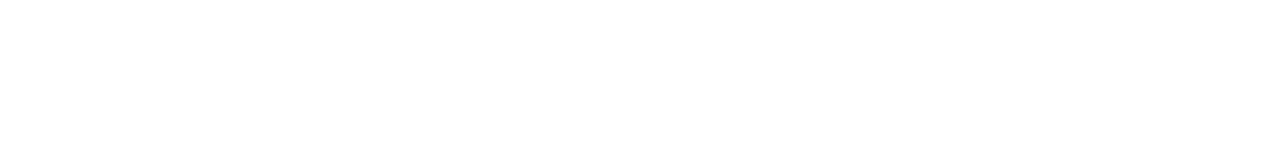
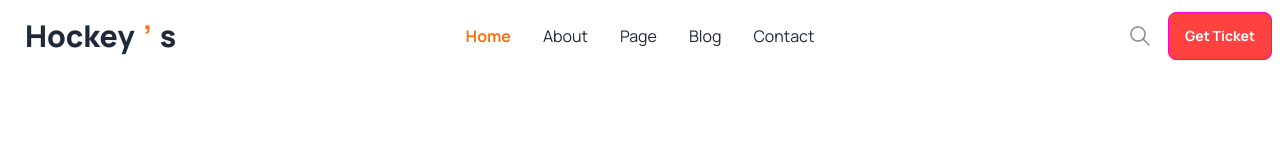
Before and after one commit to Tarekfaisal7M/assignment--3, a plain HTML site: page index.html in a window 1280 px wide. Drawn offline with nearby package versions, Linux system fonts and the light colour scheme.

Commit message:
added navbar section

```diff
--- a/index.html
+++ b/index.html
@@ -4,7 +4,7 @@
 <head>
     <meta charset="UTF-8">
     <meta name="viewport" content="width=device-width, initial-scale=1.0">
-    <title>My New wedsite</title>
+    <title>Hockey website</title>
     <!-- daisy ui & t/w -->
 
     <link href="https://cdn.jsdelivr.net/npm/daisyui@4.6.0/dist/full.min.css" rel="stylesheet" type="text/css" />
@@ -22,6 +22,7 @@
                 extend: {
                     colors: {
                         clifford: '#da373d',
+                        'hockey-primary': '#FF4240',
                     }
                 }
             }
@@ -35,9 +36,46 @@
     </style>
 </head>
 
-<body>
-    <header>
-
+<body class="font-manrope">
+    <header class="">
+        <!-- navbar section -->
+        <nav>
+            <div class="navbar bg-base-100">
+                <div class="navbar-start">
+                    <div class="dropdown">
+                        <div tabindex="0" role="button" class="btn btn-ghost lg:hidden">
+                            <svg xmlns="http://www.w3.org/2000/svg" class="h-5 w-5" fill="none" viewBox="0 0 24 24"
+                                stroke="currentColor">
+                                <path stroke-linecap="round" stroke-linejoin="round" stroke-width="2"
+                                    d="M4 6h16M4 12h8m-8 6h16" />
+                            </svg>
+                        </div>
+                        <ul tabindex="0"
+                            class="menu menu-sm dropdown-content mt-3 z-[1] p-2 shadow text-base bg-base-100 rounded-box w-52">
+                            <li><a>Home</a></li>
+                            <li><a>About</a></li>
+                            <li><a>Page</a></li>
+                            <li><a>Blog</a></li>
+                            <li><a>Contact</a></li>
+                        </ul>
+                    </div>
+                    <a class="btn btn-ghost text-3xl font-extrabold">Hockey<span class="text-orange-500">’</span>s</a>
+                </div>
+                <div class="navbar-center hidden lg:flex">
+                    <ul class="menu menu-horizontal text-base px-1">
+                        <li><a class="text-orange-500 font-bold">Home</a></li>
+                        <li><a>About</a></li>
+                        <li><a>Page</a></li>
+                        <li><a>Blog</a></li>
+                        <li><a>Contact</a></li>
+                    </ul>
+                </div>
+                <div class="navbar-end gap-4">
+                    <img src="Images/Frame.png" alt="">
+                    <a class="btn btn-secondary bg-hockey-primary font-bold text-white">Get Ticket</a>
+                </div>
+            </div>
+        </nav>
     </header>
     <main>
 
```
Also changed, not shown: Images/Frame.png (added).
